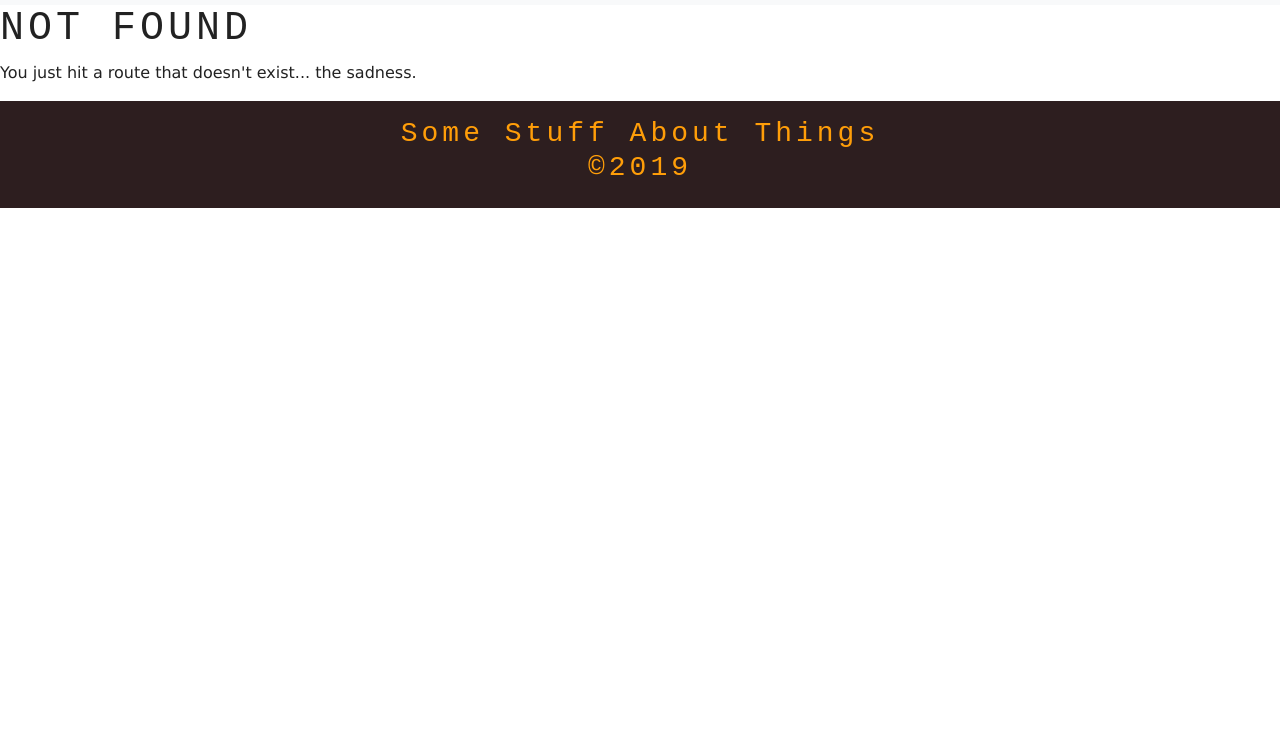
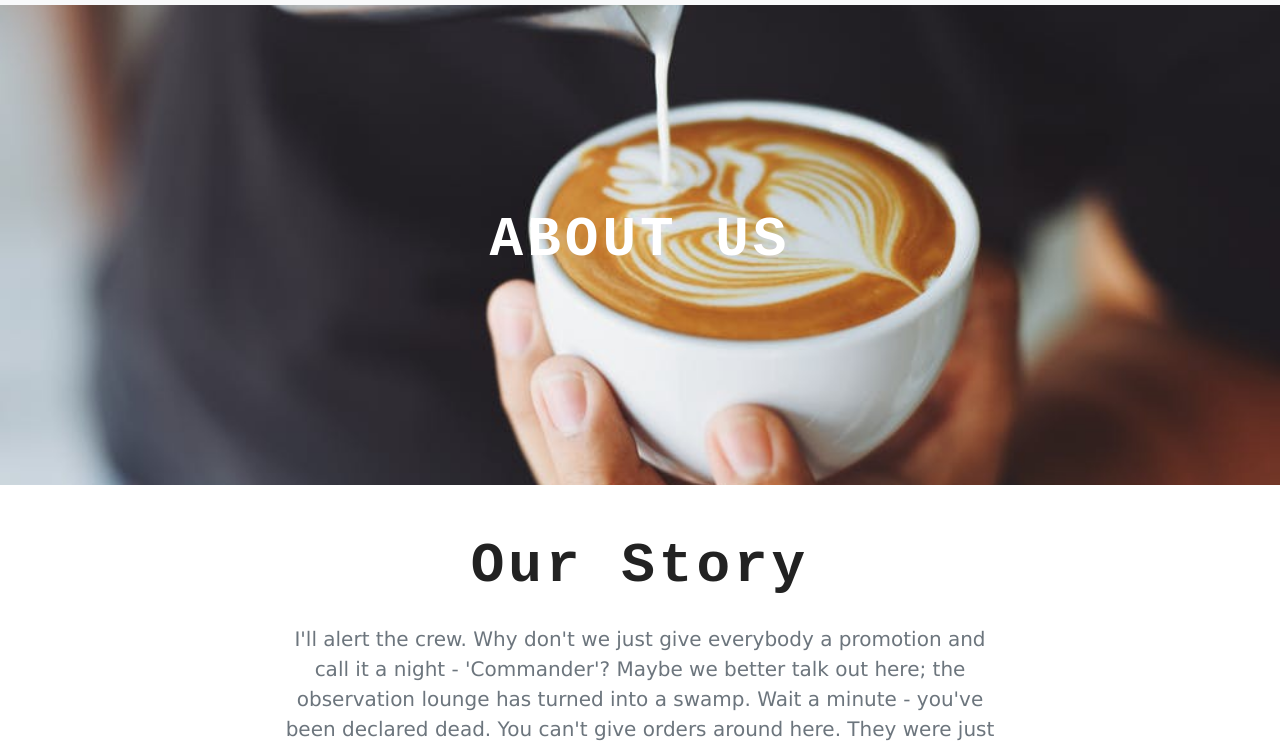
Before and after one commit to sethaj/udemy-gatsby-coffee, a Gatsby site: page /about in a window 1280 px wide. Before the commit this address had no page. Shown: the part 69-812 px from the top of the page. Built offline with nearby package versions, Linux system fonts and the light colour scheme; Gatsby itself is replaced by a stand-in of ours.

Commit message:
About page

```diff
--- a/src/components/layout.css
+++ b/src/components/layout.css
@@ -32,7 +32,7 @@
   font-size: 2rem;
 }
 
-.default-background {
+.default-background, .about-background {
   min-height: 100vh;
   display: flex;
   align-items: center;
@@ -40,6 +40,10 @@
   background: linear-gradient(rgba(255, 158, 9, 0.5), rgba(255, 158, 9, 0.5));
   background-position: center;
   background-size: cover;
+}
+
+.about-background {
+  min-height: 60vh;
 }
 
 .btn-yellow {
--- /dev/null
+++ b/src/pages/about.js
@@ -0,0 +1,33 @@
+import React from "react"
+import { Link, graphql } from "gatsby"
+
+import Layout from "../components/layout"
+import SEO from "../components/seo"
+import BackgroundSection from "../components/Global/BackgroundSection"
+import Info from "../components/Home/Info"
+
+const AboutPage = ({data}) => (
+  <Layout>
+    <SEO title="About" />
+    <BackgroundSection
+      img={data.img.childImageSharp.fluid}
+      title="about us"
+      styleClass="about-background"
+    />
+    <Info />
+  </Layout>
+)
+
+export const query = graphql`
+  {
+    img:file(relativePath:{eq:"about-background.jpeg"}) {
+      childImageSharp{
+        fluid{
+          ...GatsbyImageSharpFluid_tracedSVG
+        }
+      }
+    }
+  }
+`
+
+export default AboutPage
```
